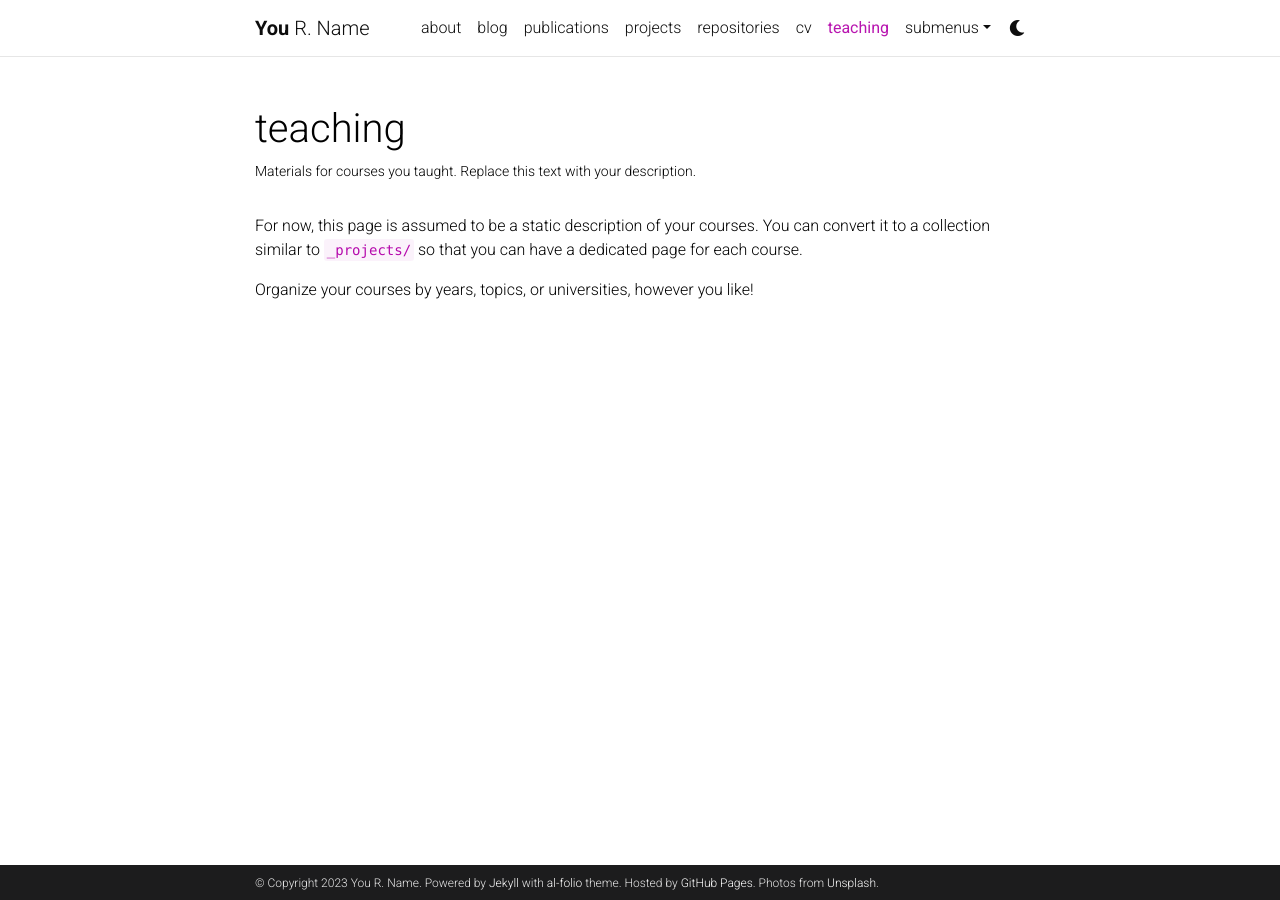
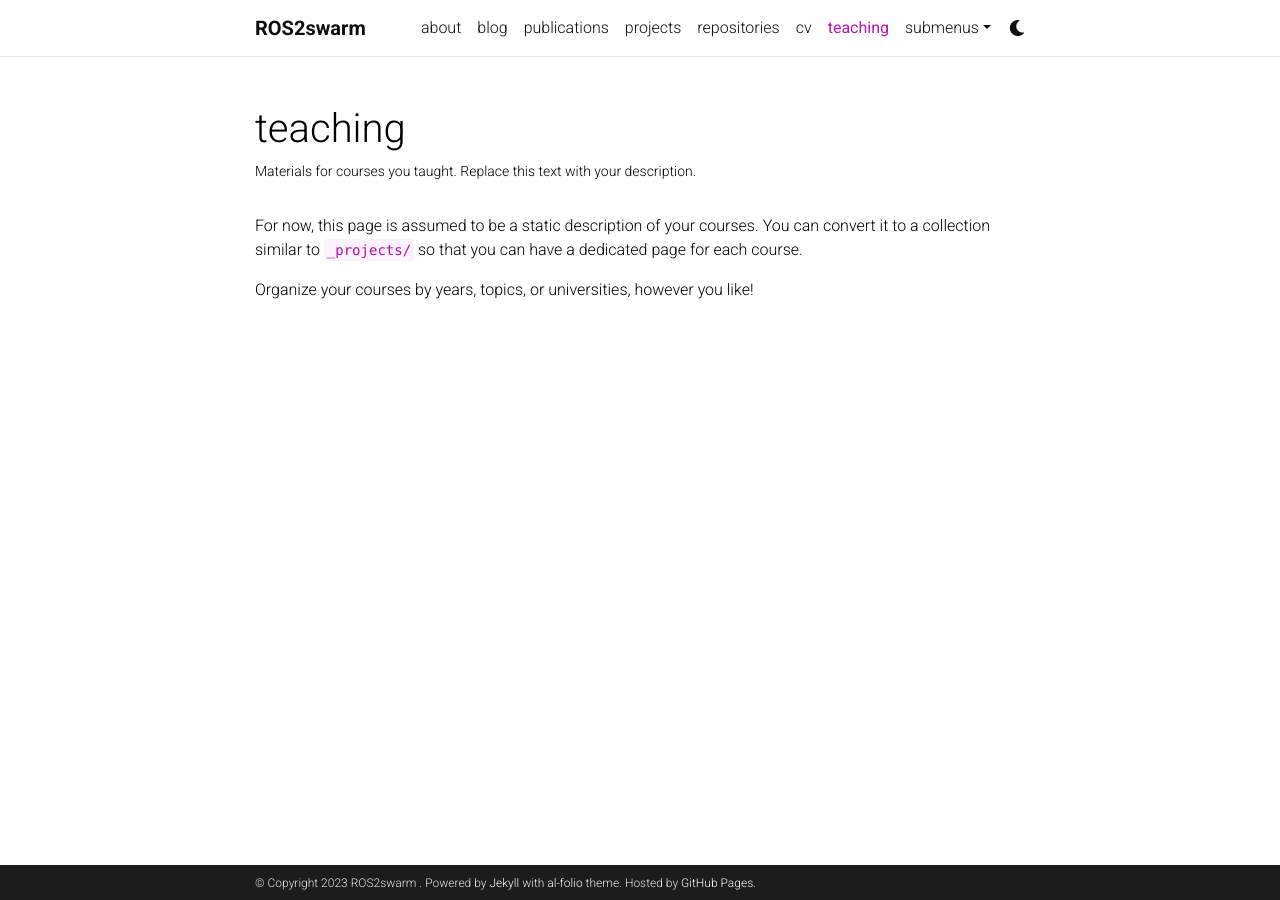
Before and after one commit to ROS2swarm/ROS2swarm.github.io, a Jekyll site: the page built from _pages/teaching.md, in a window 1280 px wide. Built offline with Jekyll 4.4.1, drawn with Linux system fonts in a browser that asks for light colours; comment, search, counter and statistics services are not loaded; a style sheet for code colours, icons or effects is not loaded.

Commit message:
Update _config.yml

```diff
--- a/_config.yml
+++ b/_config.yml
@@ -3,17 +3,16 @@
 # -----------------------------------------------------------------------------
 
 title: blank # the website title (if blank, full name will be used instead)
-first_name: You
-middle_name: R.
-last_name: Name
-email: you@example.com
+first_name: ROS2swarm
+middle_name:
+last_name:
+email: tanja-katharina.kaiser@uni-konstanz.de
 description: > # the ">" symbol means to ignore newlines until "footer_text:"
   A simple, whitespace theme for academics. Based on [*folio](https://github.com/bogoli/-folio) design.
 footer_text: >
   Powered by <a href="https://jekyllrb.com/" target="_blank">Jekyll</a> with <a href="https://github.com/alshedivat/al-folio">al-folio</a> theme.
   Hosted by <a href="https://pages.github.com/" target="_blank">GitHub Pages</a>.
-  Photos from <a href="https://unsplash.com" target="_blank">Unsplash</a>.
-keywords: jekyll, jekyll-theme, academic-website, portfolio-website  # add your own keywords or leave empty
+keywords: ROS 2, ROS  # add your own keywords or leave empty
 
 lang: en # the language of your site (for example: en, fr, cn, ru, etc.)
 icon: ⚛️  # the emoji used as the favicon (alternatively, provide image name in /assets/img/)
```
